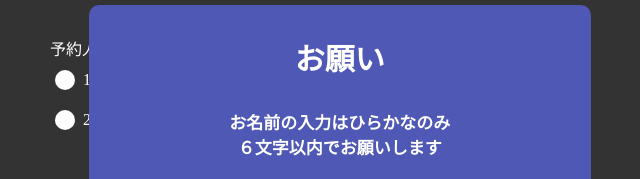
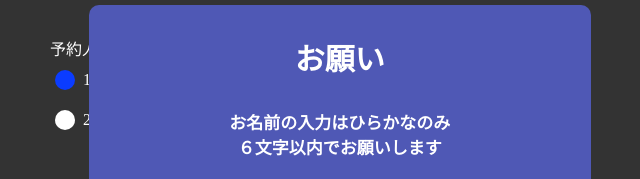
Before and after one commit to F22BA113/-113, a plain HTML site: page form.html in a window 1280 px wide. Shown: the part 131-310 px from the top of the page, 340-980 px from the left. Drawn offline with Linux system fonts and the light colour scheme; a web font is replaced by a local one.

Commit message:
Add files via upload

```diff
--- a/form.html
+++ b/form.html
@@ -587,7 +587,7 @@
                         <label>
                             <input type="radio" id="num" class="option-input radio" name="entry.891539228" value="１人"
                                 aria-label="1" aria-pointset="1" onclick="toggleRequired(false);" aria-label="１人"
-                                data-value="１人">1人
+                                data-value="１人" checked>1人
                         </label>
 
                         <label>
```
